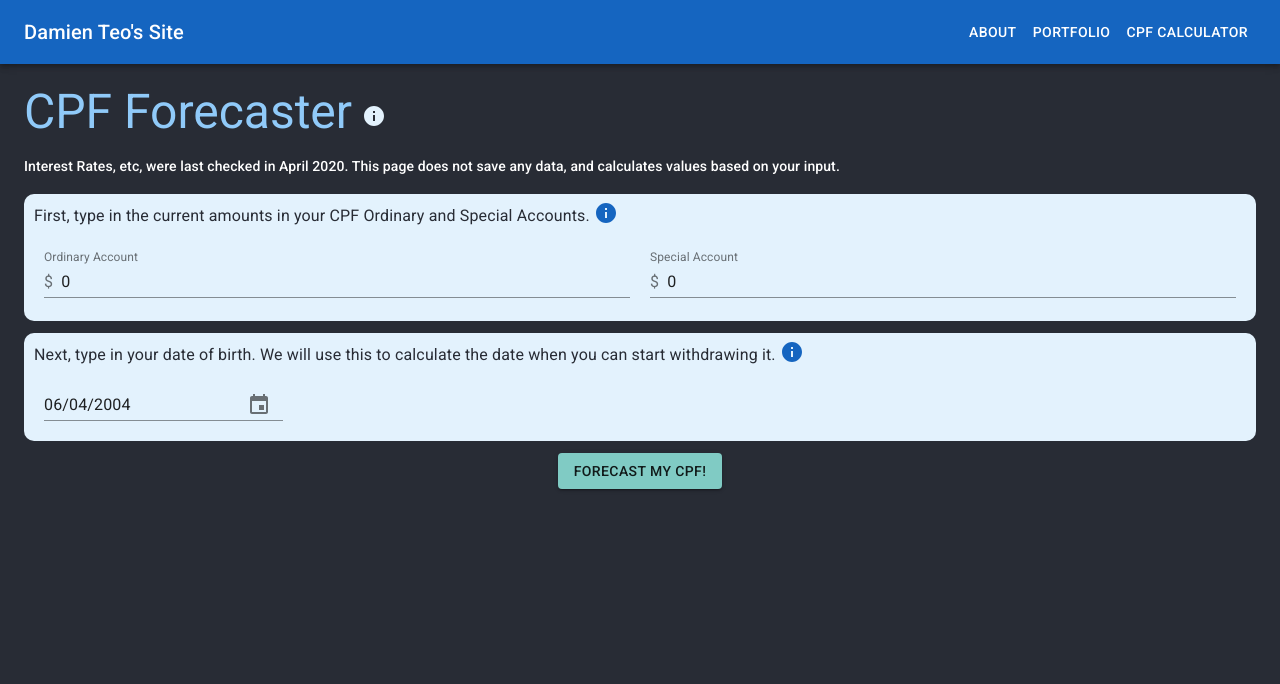
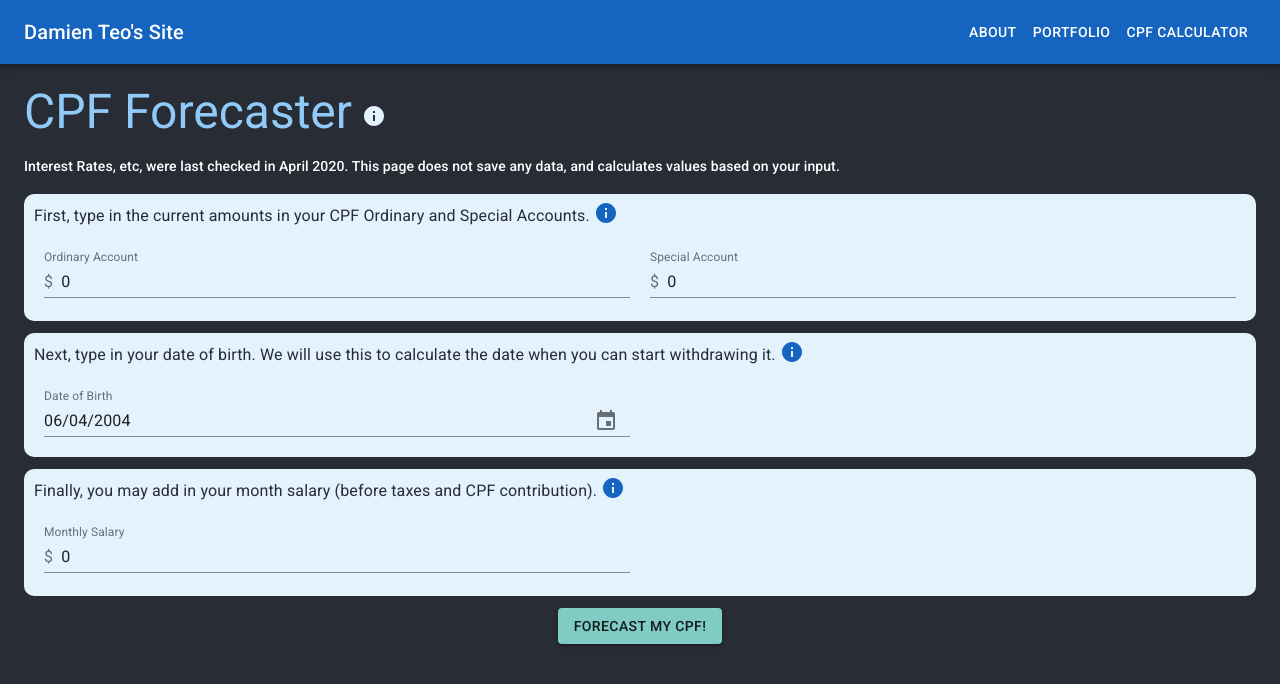
Before and after one commit to damienteo/my-app, a Next.js app: page /cpf-calculator in a window 1280 px wide. Shown: the top 684 px of the page. Built offline with nearby package versions, Linux system fonts and the light colour scheme.

Commit message:
Add monthly salary field

```diff
--- a/components/views/cpfCalculator.jsx
+++ b/components/views/cpfCalculator.jsx
@@ -45,6 +45,9 @@ const useStyles = makeStyles((theme) => ({
   },
   inputWrapper: {
     padding: 10,
+    '& .MuiFormControl-root': {
+      width: '100%',
+    },
   },
   buttonWrapper: {
     textAlign: 'center',
@@ -70,6 +73,7 @@ const CPFCalculatorPage = () => {
   const [values, setValues] = useState({
     ordinaryAccount: 0,
     specialAccount: 0,
+    monthlySalary: 0,
   })
   const [selectedDate, handleDateChange] = useState(maxDate)
 
@@ -218,12 +222,45 @@ const CPFCalculatorPage = () => {
             <Grid item sm={6} className={classes.inputWrapper}>
               <KeyboardDatePicker
                 value={selectedDate}
+                label="Date of Birth"
                 onChange={(date) => handleDateChange(date)}
                 format="dd/MM/yyyy"
                 minDate={minDate}
                 maxDate={maxDate}
                 minDateMessage={`This date means that you are already ${withdrawalAge} years old`}
                 maxDateMessage="You need to be 16 years old and above to contribute to CPF"
+              />
+            </Grid>
+          </Grid>
+        </Section>
+        <Section>
+          <Paragraph className={classes.paragraph}>
+            Finally, you may add in your month salary (before taxes and CPF
+            contribution).{' '}
+            <InfoPopup title="Info on Employer / Employee CPF Contribution">
+              <Paragraph className={classes.paragraph}>
+                When{' '}
+                <ExternalLink
+                  url="https://www.cpf.gov.sg/Employers/EmployerGuides/employer-guides/paying-cpf-contributions/cpf-contribution-and-allocation-rates"
+                  label="55 and below"
+                />
+                , the employer contributes 17% of the monthly salary, while the
+                employee contributes 20%.
+              </Paragraph>
+              <Paragraph className={classes.paragraph}>
+                Show table with SA and OA percentage contributions over time
+              </Paragraph>
+            </InfoPopup>
+          </Paragraph>
+          <Grid container>
+            <Grid item sm={6} className={classes.inputWrapper}>
+              <CurrencyInput
+                value={values.monthlySalary}
+                label="Monthly Salary"
+                field="monthlySalary"
+                error={errors && errors.monthlySalary}
+                helperText={errors && errors.monthlySalary}
+                handleChange={handleChange}
               />
             </Grid>
           </Grid>
@@ -279,10 +316,8 @@ const CPFCalculatorPage = () => {
                 </Paragraph>
               </InfoPopup>
             </Paragraph>
-            <Paragraph className={classes.paragraph}>
-              TODO: Take into account monthly Contribution
-            </Paragraph>
-            <Paragraph className={classes.paragraph}>
+
+            {/* <Paragraph className={classes.paragraph}>
               TODO: The FE will calculate for them how much is in their RA at
               the age of 65.
             </Paragraph>
@@ -294,8 +329,7 @@ const CPFCalculatorPage = () => {
               Possible: The FE will calculate for them how much they can
               withdraw at the age of 65. (either with withdrawal or without
               withdrawal at 55)
-            </Paragraph>{' '}
-            */}
+            </Paragraph> */}
           </Section>
         )}
 
--- a/constants.js
+++ b/constants.js
@@ -24,5 +24,39 @@ export const cpfValues = {
   ordinaryAmtCap: 20000,
 }
 
+export const cpfAllocation = {
+  '35AndBelow': {
+    OA: 0.23,
+    SA: 0.06,
+  },
+  '36to45': {
+    OA: 0.21,
+    SA: 0.07,
+  },
+  '46to50': {
+    OA: 0.19,
+    SA: 0.08,
+  },
+  '51to55': {
+    OA: 0.15,
+    SA: 0.115,
+  },
+  '56to60': {
+    OA: 0.12,
+    SA: 0.035,
+  },
+  '61to65': {
+    OA: 0.035,
+    SA: 0.025,
+  },
+  '66andAbove': {
+    OA: 0.01,
+    SA: 0.01,
+  },
+}
+
+export const ordinaryWageCeiling = 6000
+export const additionalWageCeiling = 102000
+
 export const withdrawalAge = 55
 export const payoutAge = 65
--- a/utils/cpfAccount.js
+++ b/utils/cpfAccount.js
@@ -1,4 +1,11 @@
-import { cpfValues, withdrawalAge, payoutAge } from '../constants'
+import {
+  cpfAllocation,
+  cpfValues,
+  additionalWageCeiling,
+  ordinaryWageCeiling,
+  withdrawalAge,
+  payoutAge,
+} from '../constants'
 import { getAgeInMonths } from './cpfCalculator'
 
 const {
@@ -20,9 +27,14 @@ const normalRound = (value) => {
   return Math.floor(value * 100) / 100
 }
 
+const getAdditionalWageCeiling = (ordinaryWage) => {
+  return additionalWageCeiling - ordinaryWage * 12
+}
+
 export class CPFAccount {
   #ordinaryAccount
   #specialAccount
+  #monthlySalary
 
   #monthsTillWithdrawal
 
@@ -30,10 +42,11 @@ export class CPFAccount {
   #accruedSpecialInterest = 0
 
   constructor(values, selectedDate) {
-    const { ordinaryAccount, specialAccount } = values
+    const { ordinaryAccount, specialAccount, monthlySalary } = values
     // roundTo2Dec function converts values into string
     this.#ordinaryAccount = parseFloat(ordinaryAccount)
     this.#specialAccount = parseFloat(specialAccount)
+    this.#monthlySalary = parseFloat(monthlySalary)
 
     const currentAgeInMonths = getAgeInMonths(selectedDate)
     const monthsTillWithdrawal = withdrawalAge * 12 - currentAgeInMonths
```
